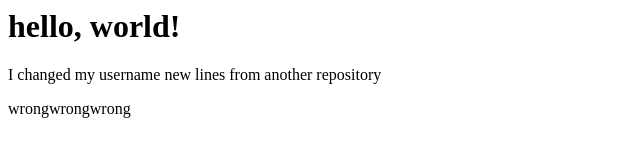
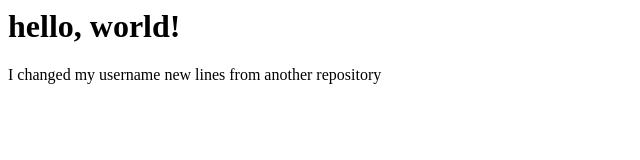
Before and after one commit to grapin/oss, a plain HTML site: page index.html in a window 1280 px wide. Shown: the whole page, without its empty margins (0-640 px from the left). Drawn offline with Linux system fonts and the light colour scheme.

Commit message:
Revert "I just did it"
This reverts commit 3f6e8c646cf60f879a4e761fa362f569019b484b.

```diff
--- a/index.html
+++ b/index.html
@@ -3,5 +3,3 @@
 	I changed my username
 	new lines from another repository
 </p>
-
-wrongwrongwrong
```
